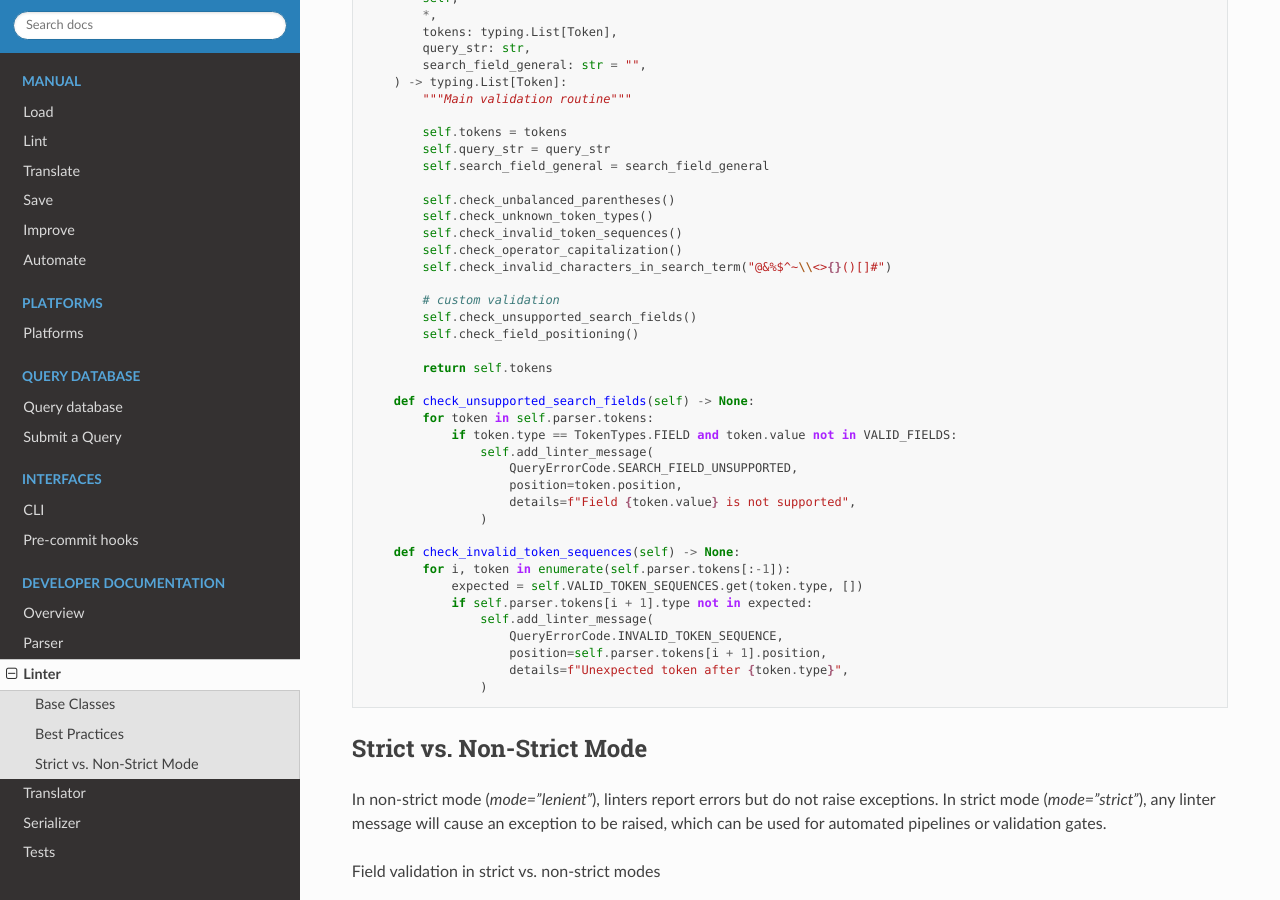
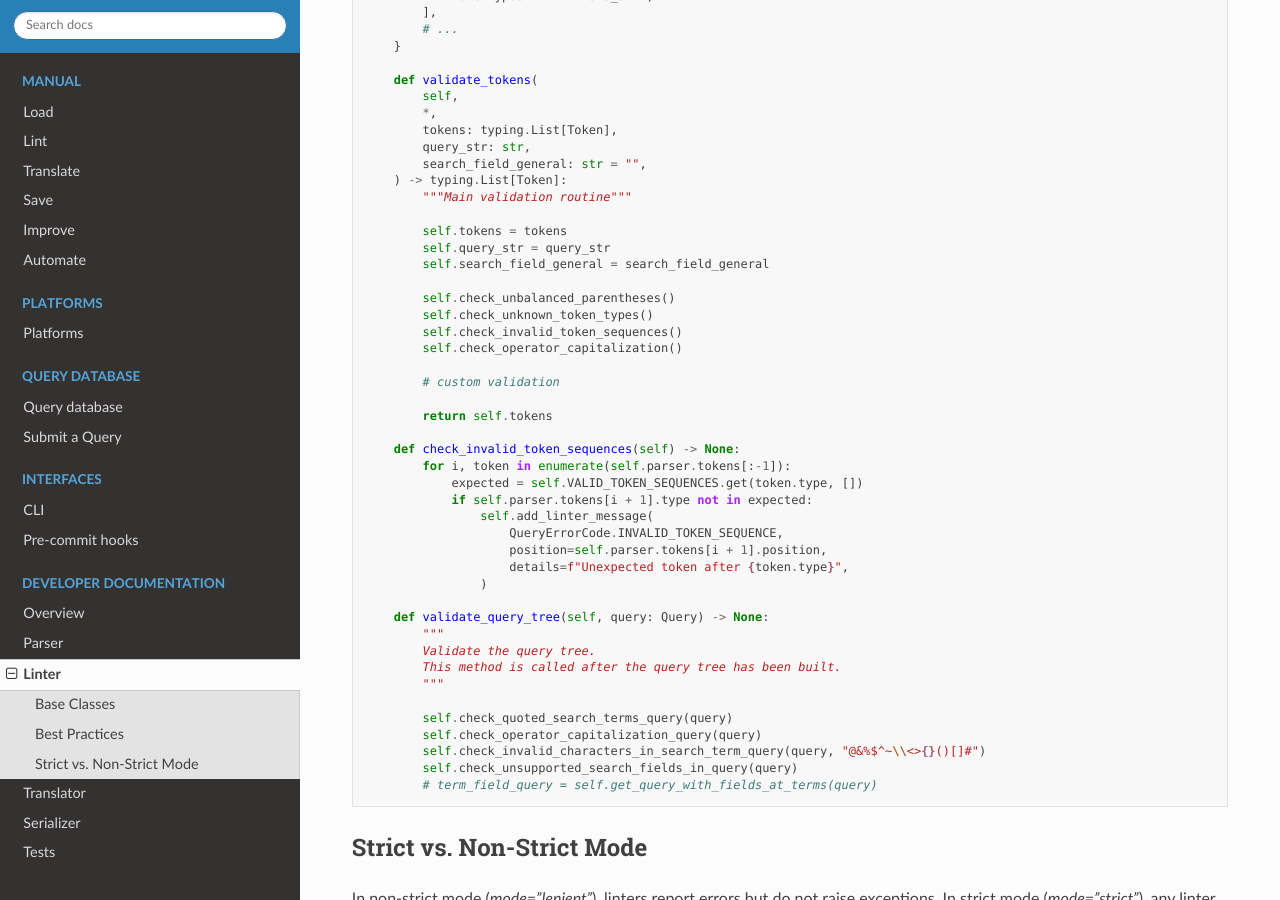
Before and after one commit to CoLRev-Environment/search-query, a Sphinx documentation site: the page built from docs/source/dev_docs/linter_development.rst, in a window 1280 px wide and 900 px high, scrolled down 1178 px. Built offline with Sphinx 7.4.7 and the Read the Docs theme 3.1.0, drawn with Linux system fonts in a browser that asks for light colours; some of the changed text lies outside the part shown.

Commit message:
update linters

```diff
--- a/docs/source/dev_docs/linter_development.rst
+++ b/docs/source/dev_docs/linter_development.rst
@@ -13,7 +13,8 @@ Use the appropriate base class when developing a new linter:
 - `QueryStringLinter`: for single query strings
 - `QueryListLinter`: for list-based query formats
 
-Each linter must override the `validate_tokens()` method and optionally `validate_query_tree()` for deeper semantic checks.
+Each linter must override the `validate_tokens()` method and the `validate_query_tree()`.
+`validate_tokens()` is called when the query is parsed, and `validate_query_tree()` is called when the query tree is built (i.e., at the end of the parsing process **and** when the query is constructed programmatically).
 
 Best Practices
 --------------
--- a/docs/source/dev_docs/linter_skeleton.py
+++ b/docs/source/dev_docs/linter_skeleton.py
@@ -3,6 +3,9 @@ import typing
 from search_query.constants import QueryErrorCode
 from search_query.constants import TokenTypes
 from search_query.linter_base import QueryStringLinter
+
+if typing.TYPE_CHECKING:
+    from search_query.query import Query
 
 
 class XYQueryStringLinter(QueryStringLinter):
@@ -38,22 +41,10 @@ class XYQueryStringLinter(QueryStringLinter):
         self.check_unknown_token_types()
         self.check_invalid_token_sequences()
         self.check_operator_capitalization()
-        self.check_invalid_characters_in_search_term("@&%$^~\\<>{}()[]#")
 
         # custom validation
-        self.check_unsupported_search_fields()
-        self.check_field_positioning()
 
         return self.tokens
-
-    def check_unsupported_search_fields(self) -> None:
-        for token in self.parser.tokens:
-            if token.type == TokenTypes.FIELD and token.value not in VALID_FIELDS:
-                self.add_linter_message(
-                    QueryErrorCode.SEARCH_FIELD_UNSUPPORTED,
-                    position=token.position,
-                    details=f"Field {token.value} is not supported",
-                )
 
     def check_invalid_token_sequences(self) -> None:
         for i, token in enumerate(self.parser.tokens[:-1]):
@@ -64,3 +55,15 @@ class XYQueryStringLinter(QueryStringLinter):
                     position=self.parser.tokens[i + 1].position,
                     details=f"Unexpected token after {token.type}",
                 )
+
+    def validate_query_tree(self, query: Query) -> None:
+        """
+        Validate the query tree.
+        This method is called after the query tree has been built.
+        """
+
+        self.check_quoted_search_terms_query(query)
+        self.check_operator_capitalization_query(query)
+        self.check_invalid_characters_in_search_term_query(query, "@&%$^~\\<>{}()[]#")
+        self.check_unsupported_search_fields_in_query(query)
+        # term_field_query = self.get_query_with_fields_at_terms(query)
```
Also changed, not shown: 4 other files.
